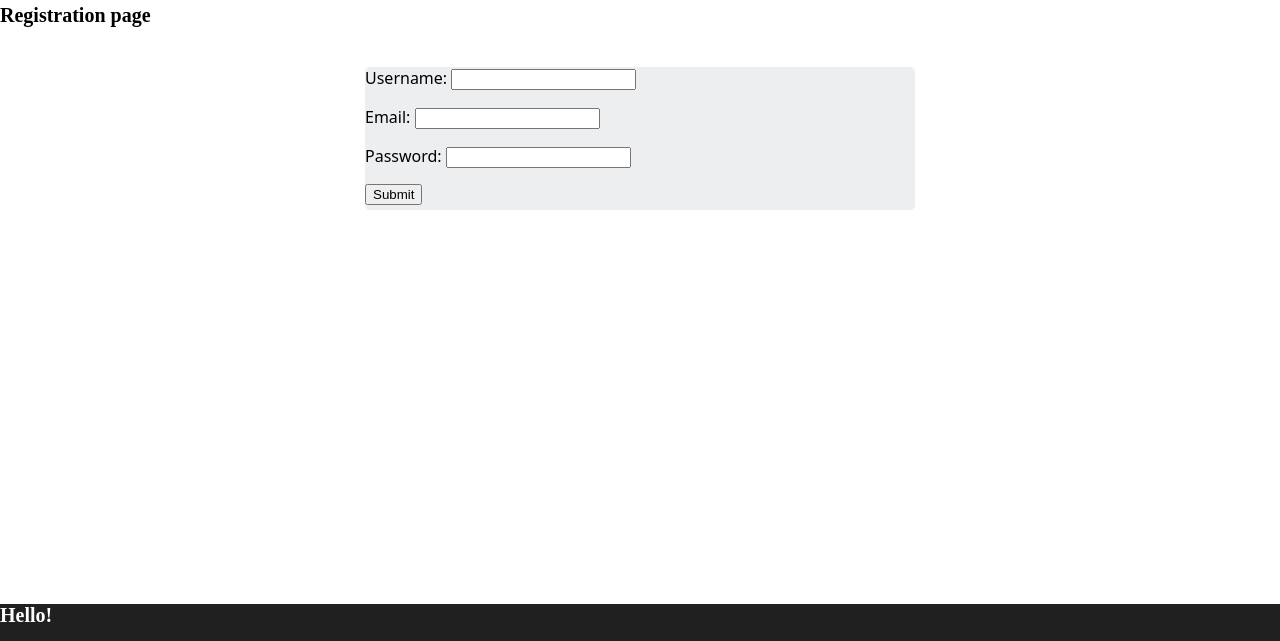
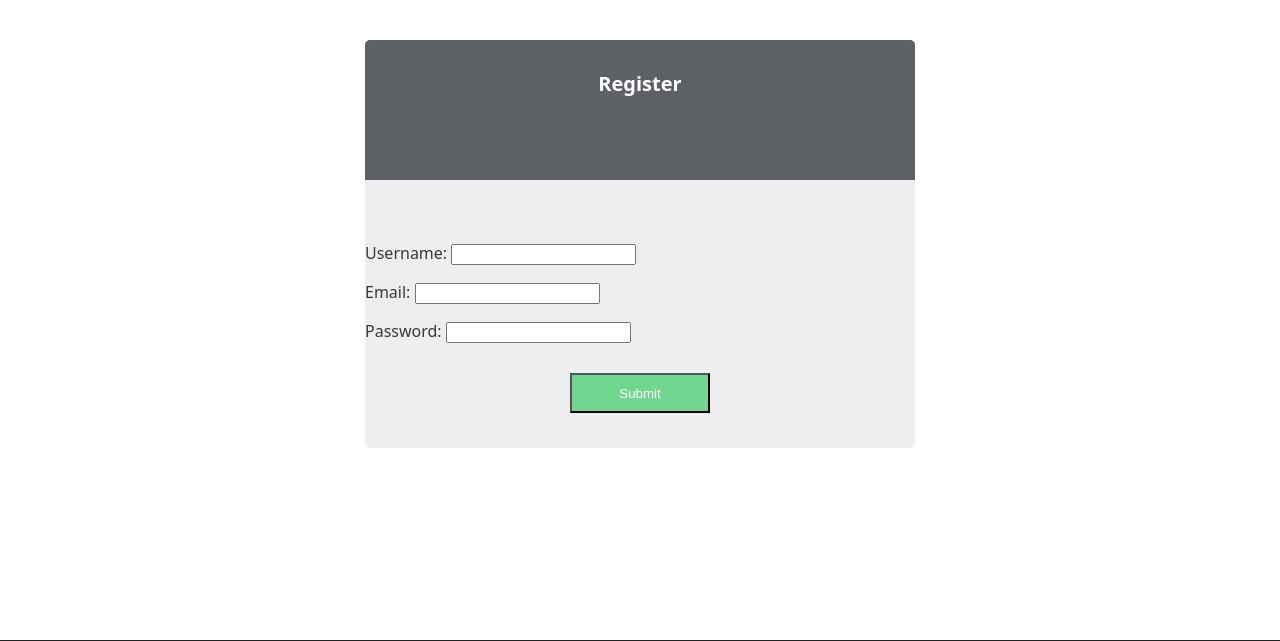
Before and after one commit to mmagnusen/nextstep, a Django app: page /user/register/ in a window 1280 px wide. Shown: the part 96-737 px from the top of the page. Run offline with Django 3.2, Linux system fonts and the light colour scheme; some libraries are stand-ins or nearby versions.

Commit message:
registration page save

```diff
--- a/jobpost/static/css/dashboard.css
+++ b/jobpost/static/css/dashboard.css
@@ -100,6 +100,11 @@ text-decoration: none;
   float: left;
   background-color: #27b2d8;
   border-radius: 10px 0px 0px 10px;
+}
+
+.profile_image {
+  display: block;
+  margin: 20px auto;
 }
 
 #right_block {
--- a/jobpost/static/css/registration.css
+++ b/jobpost/static/css/registration.css
@@ -0,0 +1,44 @@
+form {
+  background-color: #edeeef;
+  width: 550px;
+  margin: 40px auto;
+  border-radius: 5px;
+  font-family: 'Noto Sans', sans-serif;
+  padding-bottom: 5px;
+}
+#fields {
+  color: #35393a;
+}
+
+fieldset {
+    border: 0;
+}
+
+.form_label {
+  display: inline;
+  float: left;
+  margin: 22px 0px 0px 40px;
+  width: 100px;
+  height: 40px;
+}
+
+.registration_button {
+
+  background-color: #71d68e;
+  width: 140px;
+  height: 40px;
+  text-align: center;
+  margin: 30px auto;
+  display: block;
+  color: white;
+}
+
+#registration_header {
+  text-align: center;
+  background-color: #5d6166;
+  color: white;
+  height: 50px;
+  padding: 30px 0px 60px 0px;
+  border-top-left-radius: 5px;
+  border-top-right-radius: 5px;
+}
--- a/nextstep/settings.py
+++ b/nextstep/settings.py
@@ -73,6 +73,7 @@ TEMPLATES = [
 
 WSGI_APPLICATION = 'nextstep.wsgi.application'
 LOGIN_REDIRECT_URL = '/user/dashboard/'
+LOGOUT_REDIRECT_URL = '/'
 
 
 
--- a/website/templates/registration/login.html
+++ b/website/templates/registration/login.html
@@ -1,5 +1,3 @@
-
-
 {% extends 'base_logged_out.html' %}
 
 {% block content %}
--- a/website/templates/website/dashboard.html
+++ b/website/templates/website/dashboard.html
@@ -1,4 +1,5 @@
 {% load staticfiles %}
+
 <!DOCTYPE html>
 <html>
   <head>
@@ -19,6 +20,7 @@
         <div id='dashboard_wrapper'>
             <div id='account_details'>
                     <div id='left_block'>
+                      <img src="/static/nextstep/profile.png" alt="marilyns image" width="195" height="200" class='profile_image'/>
                     </div>
                     <div id='right_block'>
                           <div id='your_details'>
--- a/website/templates/website/register.html
+++ b/website/templates/website/register.html
@@ -1,11 +1,21 @@
-
 {% extends 'base_logged_out.html' %}
 
 {% block content %}
-<h1>Registration page</h1>
+
 <form method="POST">
-    {% csrf_token %} {{ form.as_p }}
-    <button type="submit">Submit</button>
+    <div id="registration_header"><h1>Register</h1></div>
+    {% csrf_token %}
+    <div id="fields">
+      <fieldset>
+      </fieldset>
+      <fieldset>
+      </fieldset>
+      <fieldset>
+      </fieldset>
+      {{ form.as_p }}
+
+    </div>
+    <button type="submit" class="registration_button">Submit</button>
 </form>
 
 {% endblock %}
```
Also changed, not shown: db.sqlite3, website/static/nextstep/profile.png (renamed from website/static/images/profile.png), 3 other files.
